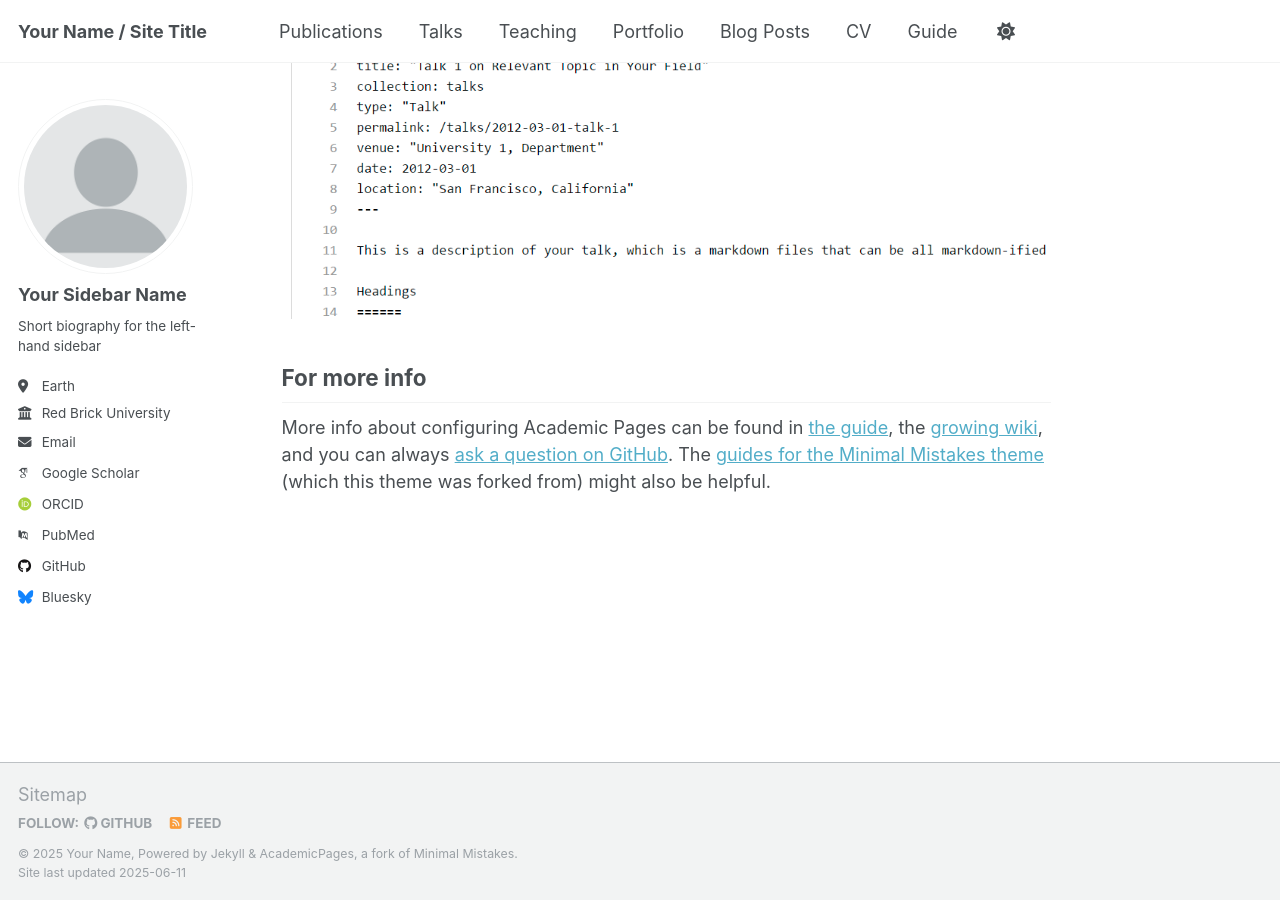
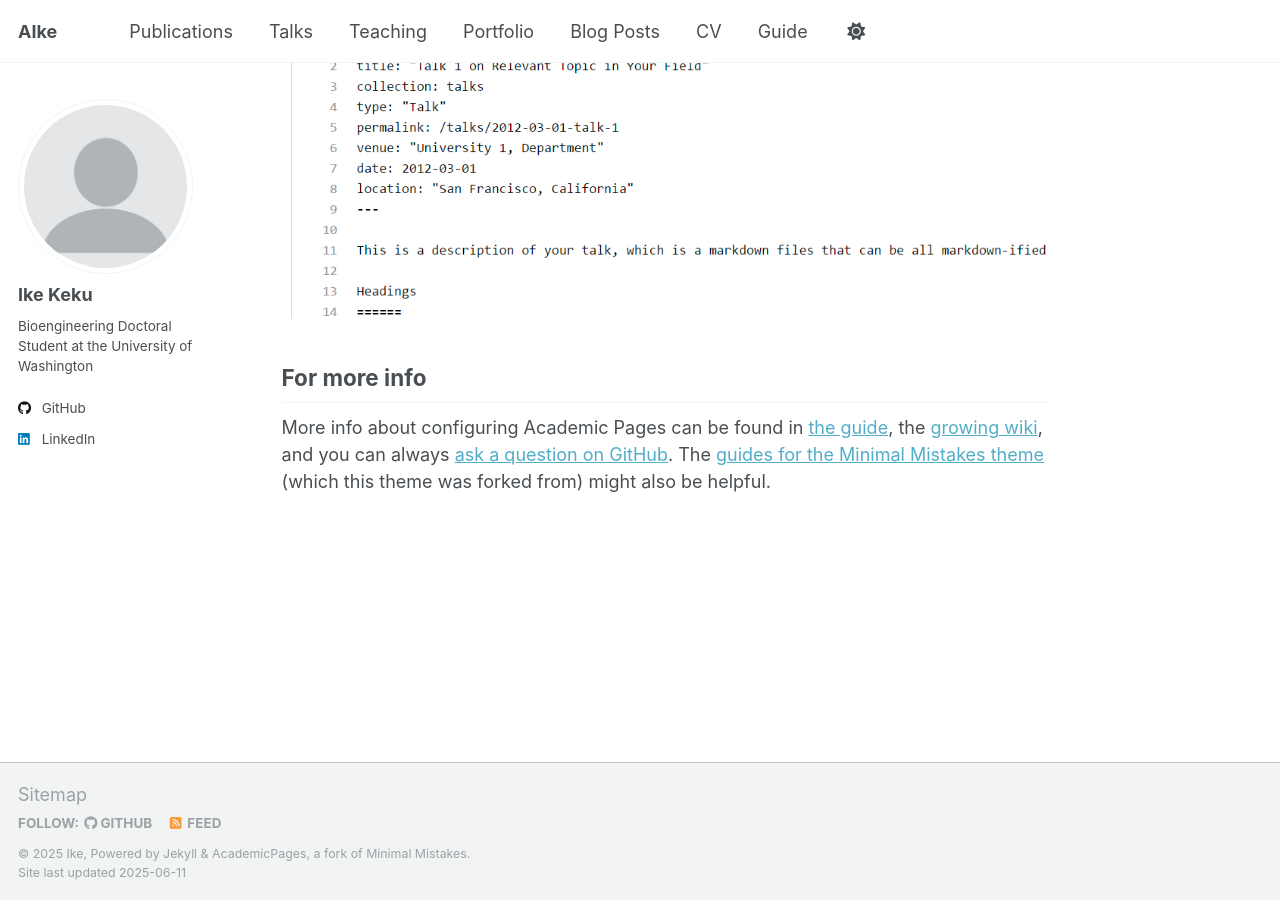
Before and after one commit to ikekeku/ikekeku.github.io, a Jekyll site: the page built from _pages/about.md, in a window 1280 px wide and 900 px high, scrolled down 2636 px. Built offline with Jekyll 4.4.1, drawn with Linux system fonts in a browser that asks for light colours; some web fonts are replaced.

Commit message:
Update _config.yml

```diff
--- a/_config.yml
+++ b/_config.yml
@@ -9,13 +9,13 @@
 # Basic Site Settings
 locale                   : "en-US"
 site_theme               : "default"
-title                    : "Your Name / Site Title"
+title                    : "AIke"
 title_separator          : "-"
-name                     : &name "Your Name"
-description              : &description "personal description"
-url                      : https://academicpages.github.io # the base hostname & protocol for your site e.g. "https://[your GitHub username].github.io" or if you already have some other page hosted on Github then use "https://[your GitHub username].github.io/[Your Repo Name]"
+name                     : &name "Ike"
+description              : &description "I’m a Bioengineering doctoral student at the University of Washington and a graduate of the UNC/NCSU Lampe Joint BME Program. My dedication to improving healthcare quality, particularly for marginalized communities, drives my ambition for a future in the biomedical field. I aim to advance techniques and therapies that enhance access to care and improve health outcomes for underserved populations."
+url                      : https://ikekeku.github.io # the base hostname & protocol for your site e.g. "https://[your GitHub username].github.io" or if you already have some other page hosted on Github then use "https://[your GitHub username].github.io/[Your Repo Name]"
 baseurl                  : "" # the subpath of your site, e.g. "/blog"
-repository               : "academicpages/academicpages.github.io"
+repository               : "ikekeku/ikekeku.github.io"
 
 # Site Author - The following control what appear as part of the author content on the side bar.
 #               If a field is blank the icon and link will not appear, otherwise it will be shown.
@@ -23,22 +23,22 @@ repository               : "academicpages/academicpages.github.io"
 author:
   # Biographic information
   avatar           : "profile.png"
-  name             : "Your Sidebar Name"
+  name             : "Ike Keku"
   pronouns         : # example: "she/her"
-  bio              : "Short biography for the left-hand sidebar"
-  location         : "Earth"
-  employer         : "Red Brick University"
+  bio              : "Bioengineering Doctoral Student at the University of Washington"
+  # location         : "Earth"
+  # employer         : "Red Brick University"
   uri              : # URL
-  email            : "none@example.org"
+  # email            : "none@example.org"
 
   # Academic websites
   academia         : # URL
   arxiv            : # URL - Update with the correct link to your profile
-  googlescholar    : "https://scholar.google.com/citations?user=PS_CX0AAAAAJ"
+  # googlescholar    : "https://scholar.google.com/citations?user=PS_CX0AAAAAJ"
   impactstory      : # URL
-  orcid            : "http://orcid.org/yourorcidurl"
+  # orcid            : "http://orcid.org/yourorcidurl"
   semantic         : # URL
-  pubmed           : "https://www.ncbi.nlm.nih.gov/pubmed/?term=john+snow"
+  # pubmed           : "https://www.ncbi.nlm.nih.gov/pubmed/?term=john+snow"
   researchgate     : # URL
   scopus           : # URL
 
@@ -46,12 +46,12 @@ author:
   bitbucket        : # Username - Update with your username on the site
   codepen          : # Username
   dribbble         : # Username
-  github           : "academicpages"
+  github           : "ikekeku"
   kaggle           : # Username
   stackoverflow    : # User number or user number and name (i.e., use "1" or "1/jeff-atwood")
 
   # Social media
-  bluesky          : "bsky.app" # Replace this with you Bluesky username
+  bluesky          : # "bsky.app" # Replace this with you Bluesky username
   facebook         : # Username
   flickr           : # Username
   foursquare       : # Username
@@ -60,7 +60,7 @@ author:
   keybase          : # Username
   instagram        : # Username
   lastfm           : # Username
-  linkedin         : # Username
+  linkedin         : "https://www.linkedin.com/in/ike-keku-27a2b6195" # Username
   mastodon         : # URL
   medium           : # URL
   pinterest        : # Username
```
